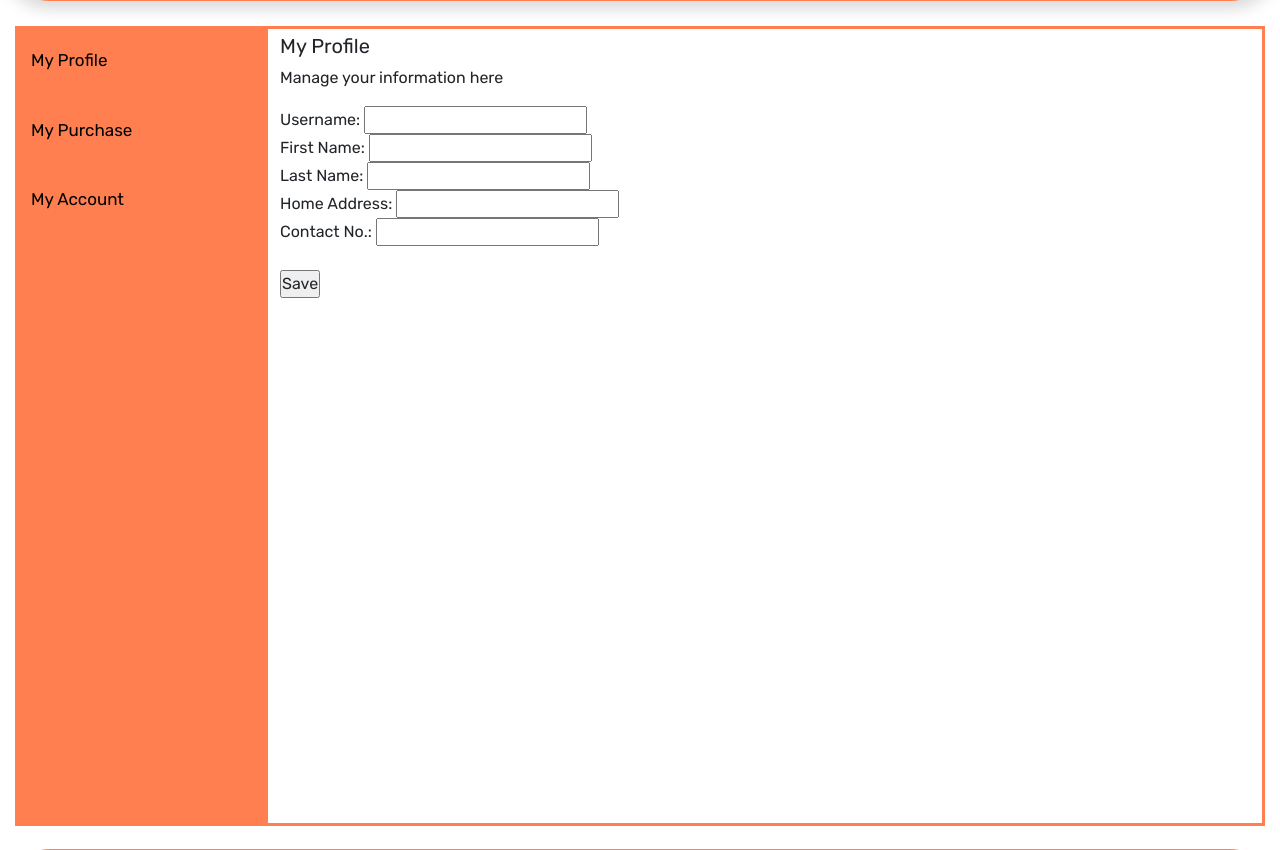
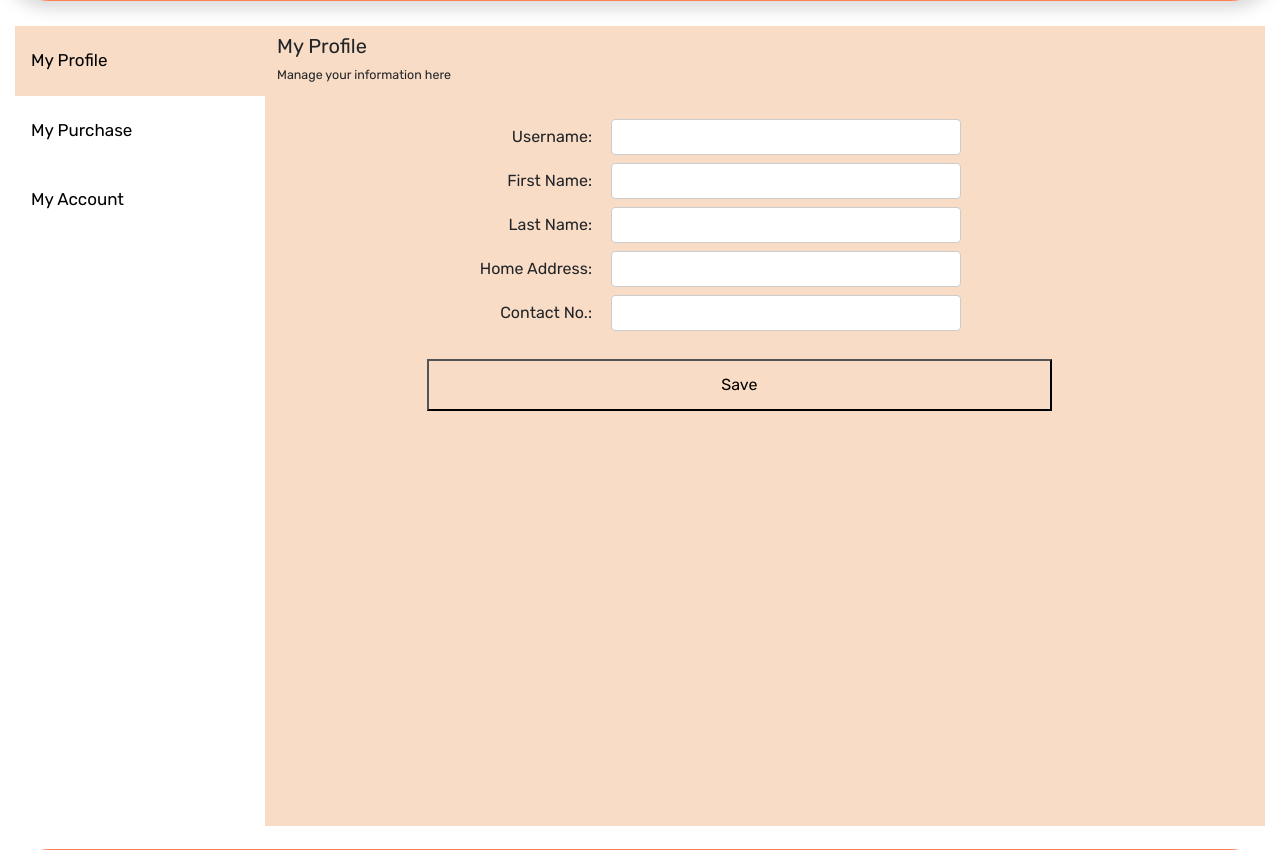
Before and after one commit to JoannaCodes/Pet-Patron, a PHP site: page /user-page.html in a window 1280 px wide. Shown: the part 100-950 px from the top of the page. Run offline with PHP 8.4, Linux system fonts and the light colour scheme; some libraries are stand-ins or nearby versions.

Commit message:
Contents and other CSS design in tabs

```diff
--- a/pages/user/user-page.css
+++ b/pages/user/user-page.css
@@ -22,6 +22,12 @@ h3 {
 
 h4 {
     font-size: 1.30rem;
+}
+h6 {
+	font-size: 1.00rem;
+}
+p {
+	font-size: 0.78rem;
 }
 
 body {
@@ -69,14 +75,14 @@ body {
 }
 .tab {
 	float: left;
-	background-color: #FF7F50;
+	background-color: #FFFFFF;
 	width: 20%;
 	height: 100vh;
 }
 /*--buttons tab--*/
 .tab button {
 	display: block;
-	background-color: #FF7F50;
+	background-color: #FFFFFF;
 	color: black;
 	padding: 22px 16px;
 	width: 100%;
@@ -88,18 +94,99 @@ body {
 	font-size: 17px;
 }
 
-.tab button:hover {
-	background-color: #50D0FF;
+.tab button:hover{
+	background-color:#F9DCC5;
 }
-
+.tab button.active{
+	background-color:#F9DCC5;
+}
 .tabcontent {
 	float: left;
-	padding: 5px 12px;
-	border: 3px solid #FF7F50;
+	padding: 8px 12px;
+	background-color: #F9DCC5;
+	border-left: none; /**4px solid #FFFFFF;**/
 	width: 80%;
 	min-height: 100vh;
 }
 
+/*profile and account CSS*/
+.user {
+	margin-left: 150px;
+	margin-top: 30px;
+	width: 80%;
+}
+label {
+	width: 180px;
+	padding:10px 15px;
+	font-size: 1.00rem;
+	text-align: right;
+}
+
+input[type=text], select {
+	width:350px;
+	padding:5px 15px;
+	display:inline-block;
+	border:1px solid #ccc;
+	border-radius:4px;
+	box-sizing:border-box;
+}
+
+input[type=email], select {
+	width:300px;
+	padding:5px 15px;
+	display:inline-block;
+	border:1px solid #ccc;
+	border-radius:4px;
+	box-sizing:border-box;
+}
+input[type=password], select {
+	width:300px;
+	padding:5px 15px;
+	display:inline-block;
+	border:1px solid #ccc;
+	border-radius:4px;
+	box-sizing:border-box;
+}
+
+input[type=submit] {
+	width:80%;
+	background-color: #F9DCC5;
+	color: black;
+	padding: 12px 10px;
+	cursor: pointer;
+}
+input[type=submit]:hover {
+	background-color:#50D0FF;
+}
+
+/*other tabss*/
+.purchaseTab button {
+	background-color: #F9DCC5;
+	color: black;
+	padding: 5px 10px;
+	width: 10%;
+	border: none;
+	outline: none;
+	text-align: left;
+	cursor: pointer;
+	transition: 0.3s;
+	font-size: 16px;
+}
+.purchaseTab button:hover{
+	background-color:#FFFFFF;
+}
+.purchaseTab button.active{
+	background-color:#FFFFFF;
+}
+
+.itemcontent {
+	float: left;
+	padding: 8px 12px;
+	background-color: #FFFFFF;
+	border-left: 4px solid #FFFFFF;
+	width: 80%;
+	min-height: 80vh;
+}
 
 /*------ Footer from pet profile ------*/
 
```
